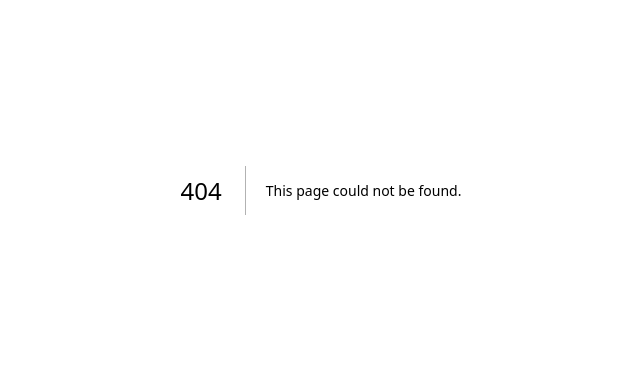
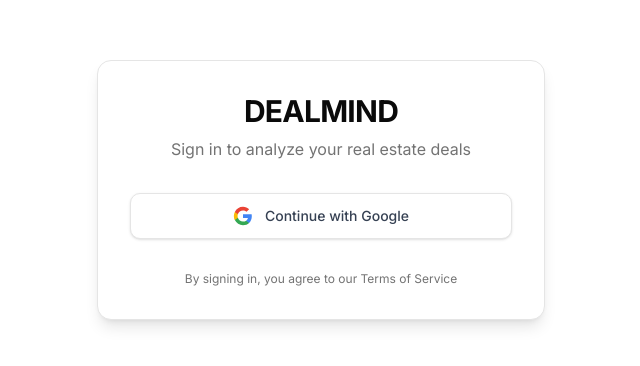
Before and after one commit to MaikonSebastiani/dealmind, a Next.js app: page /login in a window 1280 px wide. Before the commit this address had no page. Shown: the part 210-576 px from the top of the page, without its empty margins (319-959 px from the left). Built offline with nearby package versions, Linux system fonts and the light colour scheme; no server answers.

Commit message:
feat(auth): add custom login page with Google OAuth
- Create /login page with DEALMIND branding
- Add Google sign-in button with official colors
- Implement server action for authentication
- Complete OAuth flow working end-to-end

```diff
--- /dev/null
+++ b/src/app/login/page.tsx
@@ -0,0 +1,52 @@
+import { signIn } from "@/lib/auth";
+
+export default function LoginPage() {
+  return (
+    <div className="flex min-h-screen items-center justify-center bg-background">
+      <div className="w-full max-w-md space-y-8 rounded-xl border bg-card p-8 shadow-lg">
+        <div className="text-center">
+          <h1 className="text-3xl font-bold tracking-tight">DEALMIND</h1>
+          <p className="mt-2 text-muted-foreground">
+            Sign in to analyze your real estate deals
+          </p>
+        </div>
+
+        <form
+          action={async () => {
+            "use server";
+            await signIn("google", { redirectTo: "/" });
+          }}
+        >
+          <button
+            type="submit"
+            className="flex w-full items-center justify-center gap-3 rounded-lg border bg-white px-4 py-3 text-sm font-medium text-gray-700 shadow-sm transition-colors hover:bg-gray-50"
+          >
+            <svg className="h-5 w-5" viewBox="0 0 24 24">
+              <path
+                fill="#4285F4"
+                d="M22.56 12.25c0-.78-.07-1.53-.2-2.25H12v4.26h5.92c-.26 1.37-1.04 2.53-2.21 3.31v2.77h3.57c2.08-1.92 3.28-4.74 3.28-8.09z"
+              />
+              <path
+                fill="#34A853"
+                d="M12 23c2.97 0 5.46-.98 7.28-2.66l-3.57-2.77c-.98.66-2.23 1.06-3.71 1.06-2.86 0-5.29-1.93-6.16-4.53H2.18v2.84C3.99 20.53 7.7 23 12 23z"
+              />
+              <path
+                fill="#FBBC05"
+                d="M5.84 14.09c-.22-.66-.35-1.36-.35-2.09s.13-1.43.35-2.09V7.07H2.18C1.43 8.55 1 10.22 1 12s.43 3.45 1.18 4.93l2.85-2.22.81-.62z"
+              />
+              <path
+                fill="#EA4335"
+                d="M12 5.38c1.62 0 3.06.56 4.21 1.64l3.15-3.15C17.45 2.09 14.97 1 12 1 7.7 1 3.99 3.47 2.18 7.07l3.66 2.84c.87-2.6 3.3-4.53 6.16-4.53z"
+              />
+            </svg>
+            Continue with Google
+          </button>
+        </form>
+
+        <p className="text-center text-xs text-muted-foreground">
+          By signing in, you agree to our Terms of Service
+        </p>
+      </div>
+    </div>
+  );
+}
```
